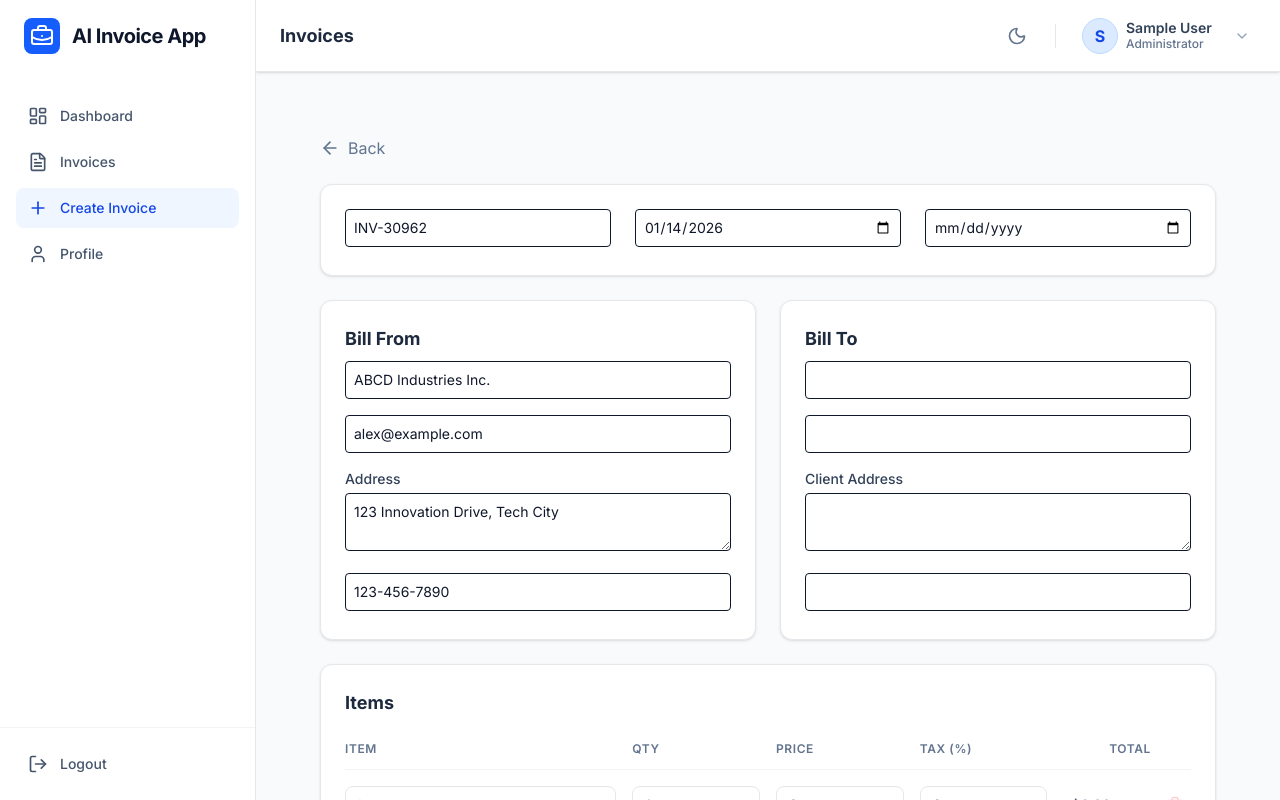
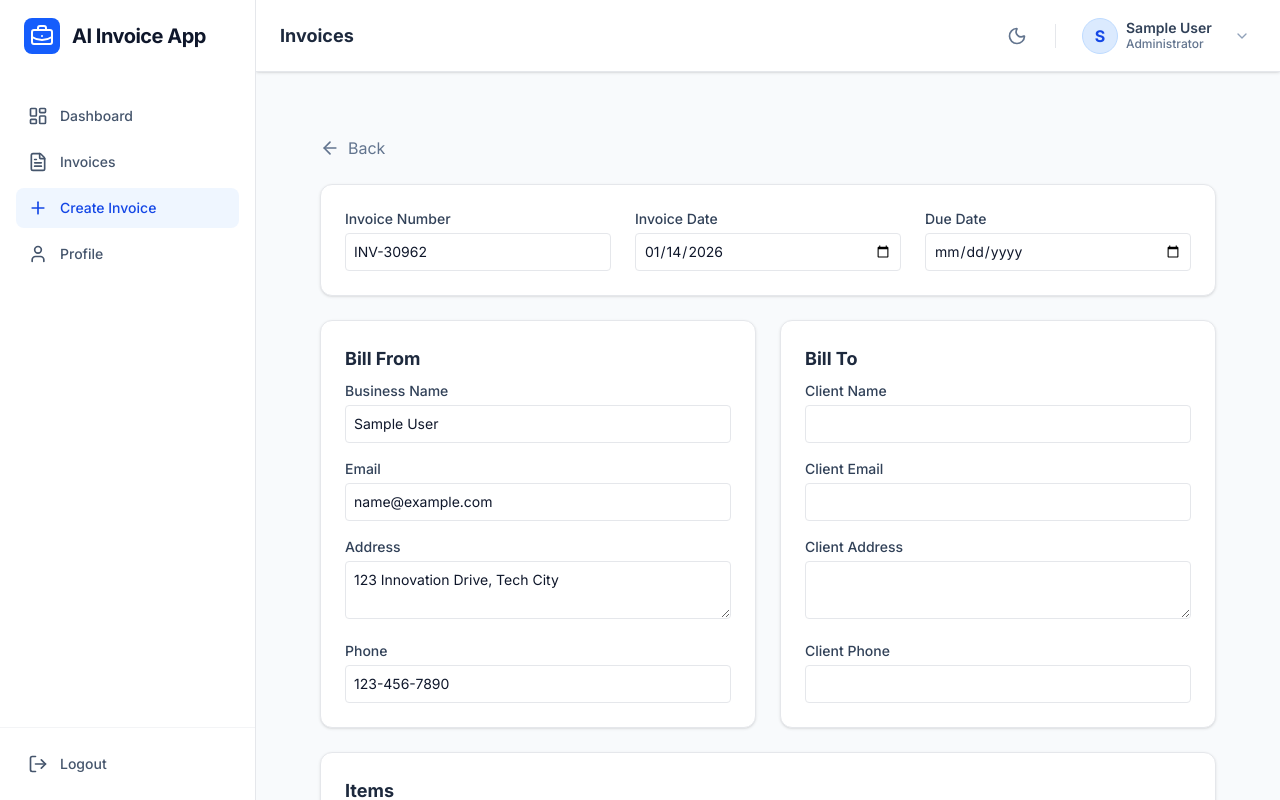
Before and after one commit to Vaibhav9T/AI_Powered_Invoice_Generator, a React (Vite) app in the folder frontend/invoice-generator/: page /invoices/new in a window 1280 px wide. Built offline with nearby package versions, Linux system fonts and the light colour scheme; no server answers; sample sign-in values are in the browser's storage.

Commit message:
fix : protected route

```diff
--- a/frontend/invoice-generator/src/App.jsx
+++ b/frontend/invoice-generator/src/App.jsx
@@ -39,7 +39,7 @@ const App = () => {
           <Route path="/" element={<ProtectedRoute />} >
 
             {/* 🔥 THE ONE AND ONLY PICTURE FRAME 🔥 */}
-            {/* <Route element={<DashboardLayout />}> */}
+            <Route element={<DashboardLayout />}>
 
               {/* The Pictures (Pages) inside the frame */}
               <Route path="dashboard" element={<DashboardHome />} />
@@ -49,7 +49,7 @@ const App = () => {
               <Route path="invoice/:id" element={<InvoiceDetail />} />
               <Route path="profile" element={<ProfilePage />} />
 
-            {/* </Route> */}
+            </Route>
 
           </Route>
 
--- a/frontend/invoice-generator/src/components/auth/ProtectedRoute.jsx
+++ b/frontend/invoice-generator/src/components/auth/ProtectedRoute.jsx
@@ -1,18 +1,17 @@
 import { Navigate, Outlet } from 'react-router-dom';
-import DashboardLayout from '../layout/DashboardLayout';
+import { useAuth } from '../../context/AuthContext';
 
-const ProtectedRoute = ({ children }) => {
-    const isAuthenticated = true;
-    const loading = false;
+const ProtectedRoute = () => {
+    const { isAuthenticated, loading } = useAuth();
+
     if(loading){
         return <div>Loading...</div>;
     }
     if(!isAuthenticated){
         return <Navigate to="/login" replace />;
     }
-  return (
-    <DashboardLayout>{children ? children : <Outlet />}</DashboardLayout>
-  );
+
+    return <Outlet />;
 };
 
 export default ProtectedRoute;
--- a/frontend/invoice-generator/src/components/ui/InputField.jsx
+++ b/frontend/invoice-generator/src/components/ui/InputField.jsx
@@ -1,28 +1,26 @@
 import React from 'react'
 
-export const InputField = ({ icon: Icon, label, name, ...props}) => {
+export const InputField = ({ icon: Icon, label, name, error, helperText, ...props }) => {
   return (
-
     <div>
-        <label htmlFor={name} className={label}>
-            <div className='flex items-center gap-2'>
-                {Icon && <div className="text-slate-500"><Icon size={18} />
-                    <Icon size={18} className="text-slate-500" />
-                </div>}
+      <label htmlFor={name} className="block text-sm font-medium text-slate-700 dark:text-slate-300 transition-colors mb-1">
+        {label}
+      </label>
+      <div className="relative flex items-center">
+        {Icon && (
+          <div className="absolute left-3 text-slate-400 dark:text-slate-400 transition-colors">
+            <Icon size={18} />
+          </div>
+        )}
         <input
           id={name}
           name={name}
           {...props}
-                    className="w-full p-2 border rounded focus:outline-none focus:ring-2 focus:ring-blue-900 focus:border-transparent sm:text-sm"
+          className={`w-full p-2 ${Icon ? 'pl-10' : ''} bg-white dark:bg-slate-900 border border-gray-200 dark:border-slate-600 rounded text-slate-900 dark:text-white placeholder-gray-400 dark:placeholder-slate-500 focus:outline-none focus:ring-2 focus:ring-blue-500 dark:focus:ring-blue-600 focus:border-transparent sm:text-sm transition-colors`}
         />
       </div>
-             <div className="text-xs text-slate-500 mt-1">
-                {props.error}
-             </div>
-             <div className="text-xs text-slate-500 mt-1">
-                {props.helperText}
-             </div>
-        </label>
+      {error && <div className="text-xs text-red-500 mt-1">{error}</div>}
+      {helperText && <div className="text-xs text-slate-500 dark:text-slate-400 mt-1">{helperText}</div>}
     </div>
   )
 }
--- a/frontend/invoice-generator/src/components/ui/SelectField.jsx
+++ b/frontend/invoice-generator/src/components/ui/SelectField.jsx
@@ -3,11 +3,11 @@ import React from 'react'
 export const SelectField = ({ label, name, options, ...props }) => {
   return (
     <div>
-      <label htmlFor={name} className='block text-sm font-medium text-slate-700'>
+      <label htmlFor={name} className='block text-sm font-medium text-slate-700 dark:text-slate-300 transition-colors'>
         {label}
       </label>
       <select id={name} name={name} {...props}
-      className='w-full p-2 border rounded focus:outline-none focus:ring-2 focus:ring-blue-900 focus:border-transparent sm:text-sm'
+      className='w-full p-2 bg-white dark:bg-slate-900 border border-gray-200 dark:border-slate-600 rounded text-slate-900 dark:text-white focus:outline-none focus:ring-2 focus:ring-blue-500 dark:focus:ring-blue-600 focus:border-transparent sm:text-sm transition-colors'
       >
         {options.map((option) => (
           <option key={option.value || option.label} value={option.value}>
--- a/frontend/invoice-generator/src/components/ui/TextareaField.jsx
+++ b/frontend/invoice-generator/src/components/ui/TextareaField.jsx
@@ -3,14 +3,18 @@ import React from 'react'
 export const TextareaField = ({icon: Icon,label, name, ...props }) => {
   return (
     <div>
-      <label htmlFor={name} className='block text-sm font-medium text-slate-700'>
-        {label}
-      </label>
-      <div className='flex items-center gap-2 mb-1'>
-        {Icon && <div className="text-slate-500"><Icon size={18} /></div>}
+      <div className="flex items-center gap-2 mb-1">
+        {Icon && (
+          <div className="text-slate-400 dark:text-slate-400">
+            <Icon size={18} />
+          </div>
+        )}
+        <label htmlFor={name} className="block text-sm font-medium text-slate-700 dark:text-slate-300 transition-colors">
+          {label}
+        </label>
       </div>
       <textarea id={name} name={name} {...props}
-        className='w-full p-2 border rounded focus:outline-none focus:ring-2 focus:ring-blue-900 focus:border-transparent sm:text-sm'
+        className='w-full p-2 bg-white dark:bg-slate-900 border border-gray-200 dark:border-slate-600 rounded text-slate-900 dark:text-white placeholder-gray-400 dark:placeholder-slate-500 focus:outline-none focus:ring-2 focus:ring-blue-500 dark:focus:ring-blue-600 focus:border-transparent sm:text-sm transition-colors'
       />
     </div>
   )
--- a/frontend/invoice-generator/src/index.css
+++ b/frontend/invoice-generator/src/index.css
@@ -24,6 +24,7 @@
     color: #0f172a; /* dark slate text */
     font-family: 'Inter', sans-serif;
     transition: background-color 0.3s ease, color 0.3s ease;
+
   }
 
   /* 🔥 Dark Mode Overrides for the entire page background */
--- a/frontend/invoice-generator/src/pages/Dashboard/DashBoardHome.jsx
+++ b/frontend/invoice-generator/src/pages/Dashboard/DashBoardHome.jsx
@@ -9,11 +9,24 @@ import { useAuth } from '../../context/AuthContext'; // 🔥 Added Auth Context
 const DashboardHome = () => {
   const { user } = useAuth(); // 🔥 Get the user here!
   const [recentInvoices, setRecentInvoices] = useState([]);
+  const [dbUser, setDbUser] = useState(null);
   const [stats, setStats] = useState({
     totalInvoices: 0,
     totalPaid: 0,
     totalUnpaid: 0
   });
+
+  useEffect(() => {
+    const fetchFreshUserData = async () => {
+      try {
+        const response = await axiosInstance.get('/users/profile');
+        setDbUser(response.data);
+      } catch (error) {
+        console.error("Failed to fetch fresh user data for dashboard", error);
+      }
+    };
+    fetchFreshUserData();
+  }, []);
 
   useEffect(() => {
     fetchDashboardData();
@@ -55,7 +68,7 @@ const DashboardHome = () => {
       {/* 🔥 Moved this here so it ONLY shows on the Home Dashboard! */}
       <div className="mb-2">
         <h1 className="text-2xl font-bold text-slate-900 dark:text-white transition-colors">
-          Welcome back, {user?.name ? user.name.split(' ')[0] : 'User'}!
+          Welcome back, {(dbUser?.name || user?.name || 'User').split(' ')[0]}!
         </h1>
         <p className="text-slate-500 dark:text-slate-400 mt-1 transition-colors">
           Here's your invoice overview.
--- a/frontend/invoice-generator/src/pages/Invoices/CreateInvoice.jsx
+++ b/frontend/invoice-generator/src/pages/Invoices/CreateInvoice.jsx
@@ -167,10 +167,12 @@ const CreateInvoice = () => {
             type="date"
             value={formData.invoiceDate}
             onChange={(e) => setFormData({...formData, invoiceDate: e.target.value})}
+            className="w-full px-3 py-2 bg-white dark:bg-slate-900 border border-gray-200 dark:border-slate-600 rounded-lg text-sm text-slate-900 dark:text-white placeholder-gray-400 dark:placeholder-slate-500 focus:outline-none focus:ring-2 focus:ring-blue-500 transition-colors dark:[&::-webkit-calendar-picker-indicator]:invert"
           />
           <InputField
             label="Due Date"
             type="date"
+            className="w-full px-3 py-2 bg-white dark:bg-slate-900 border border-gray-200 dark:border-slate-600 rounded-lg text-sm text-slate-900 dark:text-white placeholder-gray-400 dark:placeholder-slate-500 focus:outline-none focus:ring-2 focus:ring-blue-500 transition-colors dark:[&::-webkit-calendar-picker-indicator]:invert"
             value={formData.dueDate}
             onChange={(e) => setFormData({...formData, dueDate: e.target.value})}
           />
```
Lines whose indentation alone changed are shown as unchanged.
